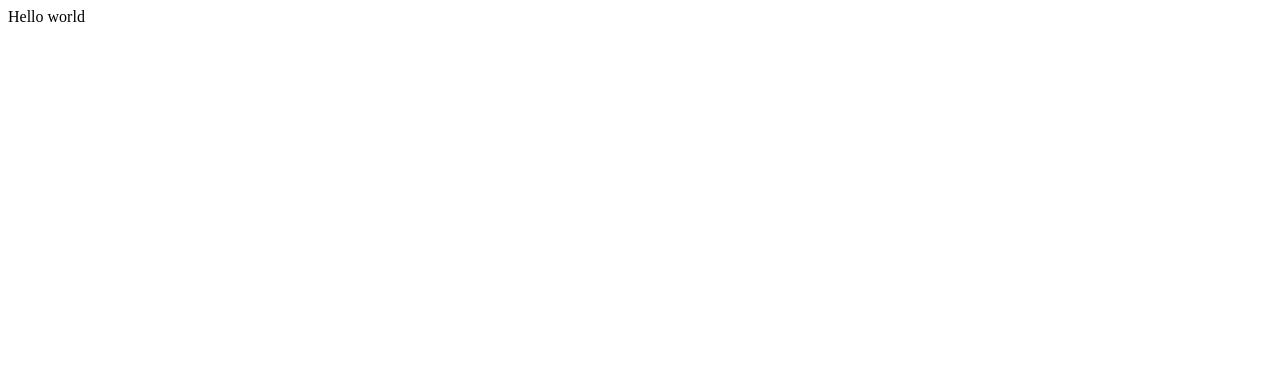
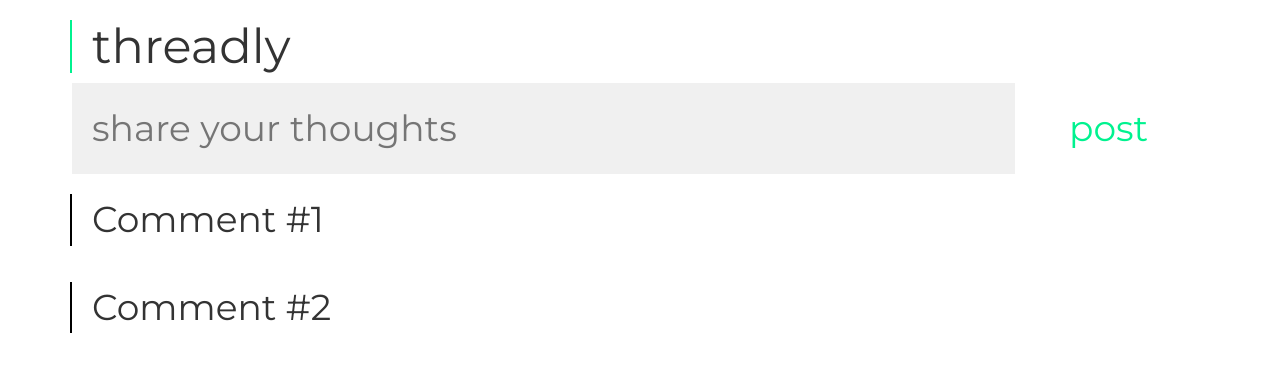
Before and after one commit to 3lswear/threadly-practice, a plain HTML site: page index.html in a window 1280 px wide. Drawn offline with nearby package versions, Linux system fonts and the light colour scheme.

Commit message:
replaced old index file

```diff
--- a/index.html
+++ b/index.html
@@ -1 +1,46 @@
-Hello world
+<!DOCTYPE html>
+<html>
+<head>
+	<title></title>
+	<link rel="stylesheet" href="https://maxcdn.bootstrapcdn.com/bootstrap/3.3.6/css/bootstrap.min.css" integrity="sha384-1q8mTJOASx8j1Au+a5WDVnPi2lkFfwwEAa8hDDdjZlpLegxhjVME1fgjWPGmkzs7" crossorigin="anonymous">
+	<link rel="stylesheet" type="text/css" href="
+stylesheet.css">
+<link href='https://fonts.googleapis.com/css?family=Montserrat:400,700' rel='stylesheet' type='text/css'>
+</head>
+<body>
+<header class="header">
+<div class="container">
+	<div class="row">
+		<div class="col-xs-12 col-md-12" >
+			<h1>threadly</h1>
+		</div>
+	</div>
+</div>
+
+</header>
+<div class="container">
+	<div class="row">
+		<form class="form">
+			<div class="col-xs-8 col-md-10">
+				<input id="comment" type="text" placeholder="share your thoughts">
+
+				</input>
+			</div>
+			<div class="col-xs-4 col-md-2">
+			<button type="submit" class="btn">post</button>
+			</div>
+		</form>
+	</div>
+	<ul class="comments" id="comments">
+		<li>Comment #1</li>
+		<li>Comment #2</li>
+
+
+
+	</ul>
+</div>
+<!-- Jquery CDN -->
+<script   src="https://code.jquery.com/jquery-2.2.3.js"   integrity="sha256-laXWtGydpwqJ8JA+X9x2miwmaiKhn8tVmOVEigRNtP4="   crossorigin="anonymous"></script>
+<script type="text/javascript" src="script.js"></script>
+</body>
+</html>
```
